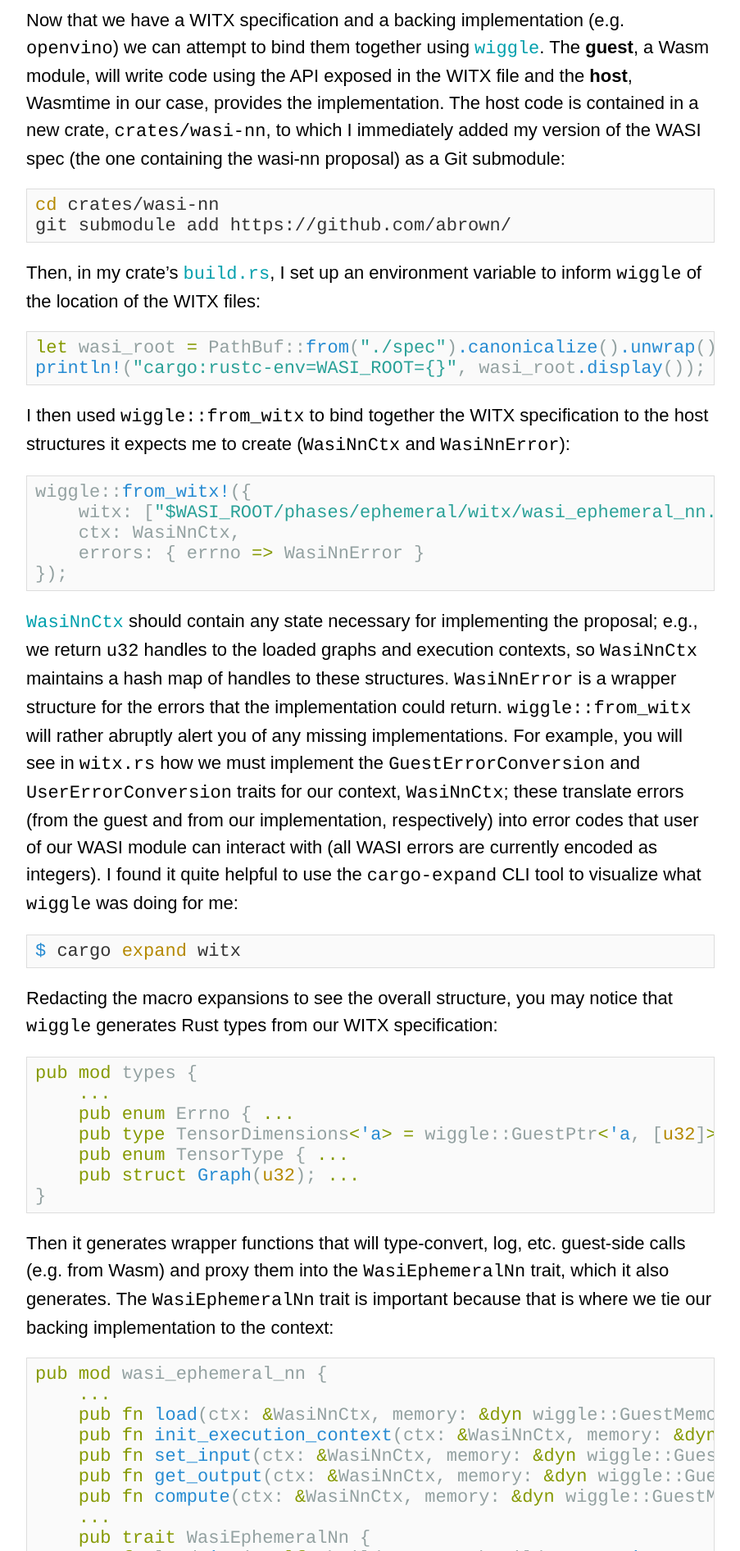
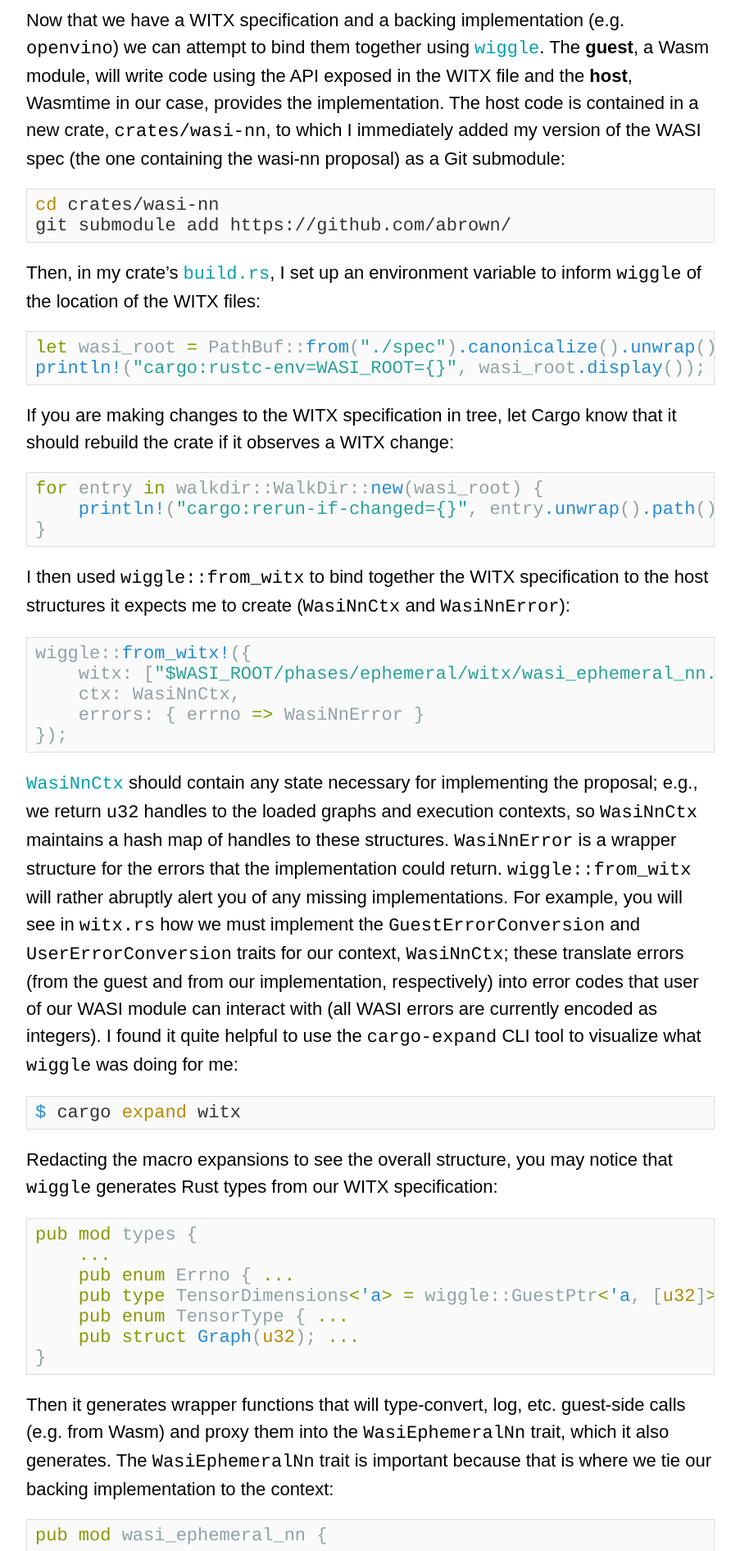
Before and after one commit to bytecodealliance/bytecodealliance.org, a Jekyll site: the page built from _posts/2020-12-18-implementing-wasi-nn-in-wasmtime.md, in a window 1280 px wide. Shown: the part 3108-5000 px from the top of the page at 82% size, without its empty margins (188-1091 px from the left). Built offline with Jekyll 4.4.1, drawn with Linux system fonts in a browser that asks for light colours; comment, search, counter and statistics services are not loaded; some of the changed text lies outside the part shown.

Commit message:
Clarify that WITX files can trigger a Cargo rebuild
This is based on discussion re: https://github.com/bytecodealliance/wasmtime/pull/2553.

````diff
--- a/_posts/2020-12-18-implementing-wasi-nn-in-wasmtime.md
+++ b/_posts/2020-12-18-implementing-wasi-nn-in-wasmtime.md
@@ -129,6 +129,14 @@
 ```rust
 let wasi_root = PathBuf::from("./spec").canonicalize().unwrap();
 println!("cargo:rustc-env=WASI_ROOT={}", wasi_root.display());
+```
+
+If you are making changes to the WITX specification in tree, let Cargo know that it should rebuild the crate if it observes a WITX change:
+
+```rust
+for entry in walkdir::WalkDir::new(wasi_root) {
+    println!("cargo:rerun-if-changed={}", entry.unwrap().path().display());
+}
 ```
 
 I then used `wiggle::from_witx` to bind together the WITX specification to the host structures it
````
